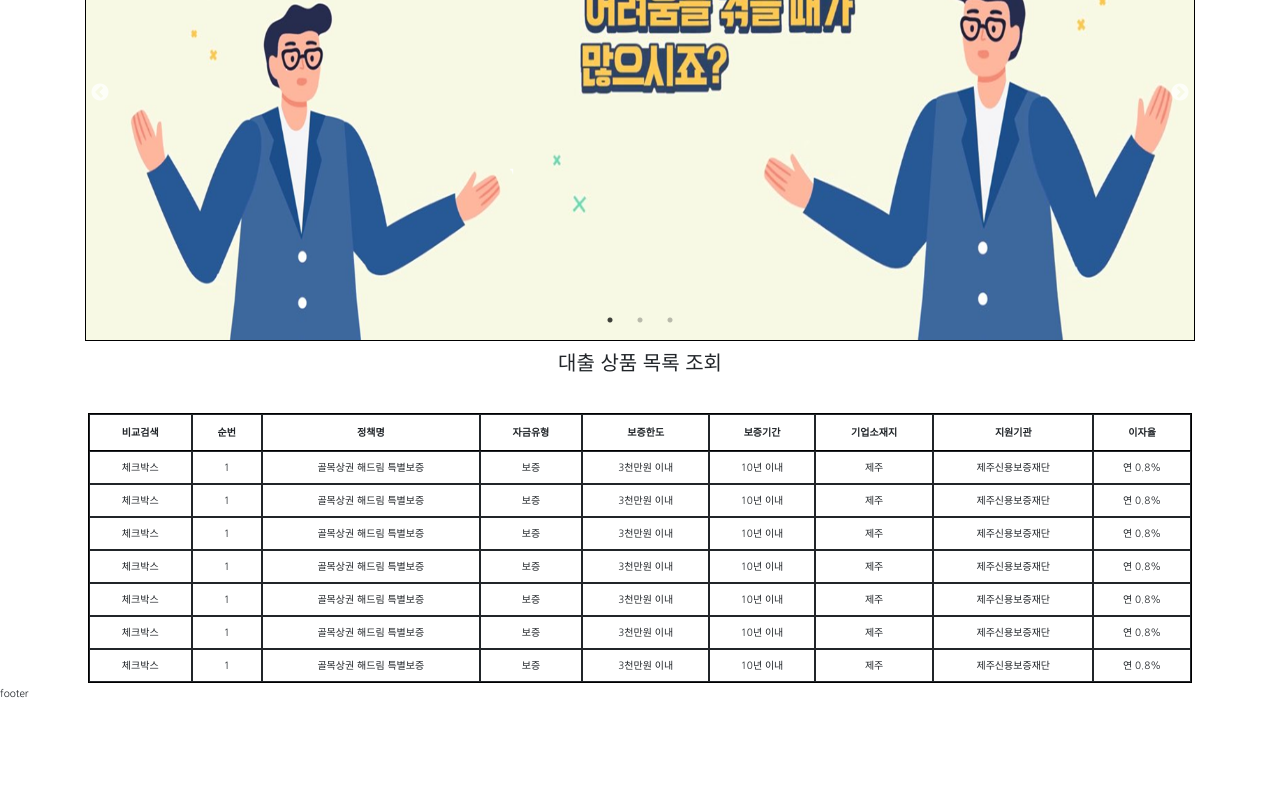
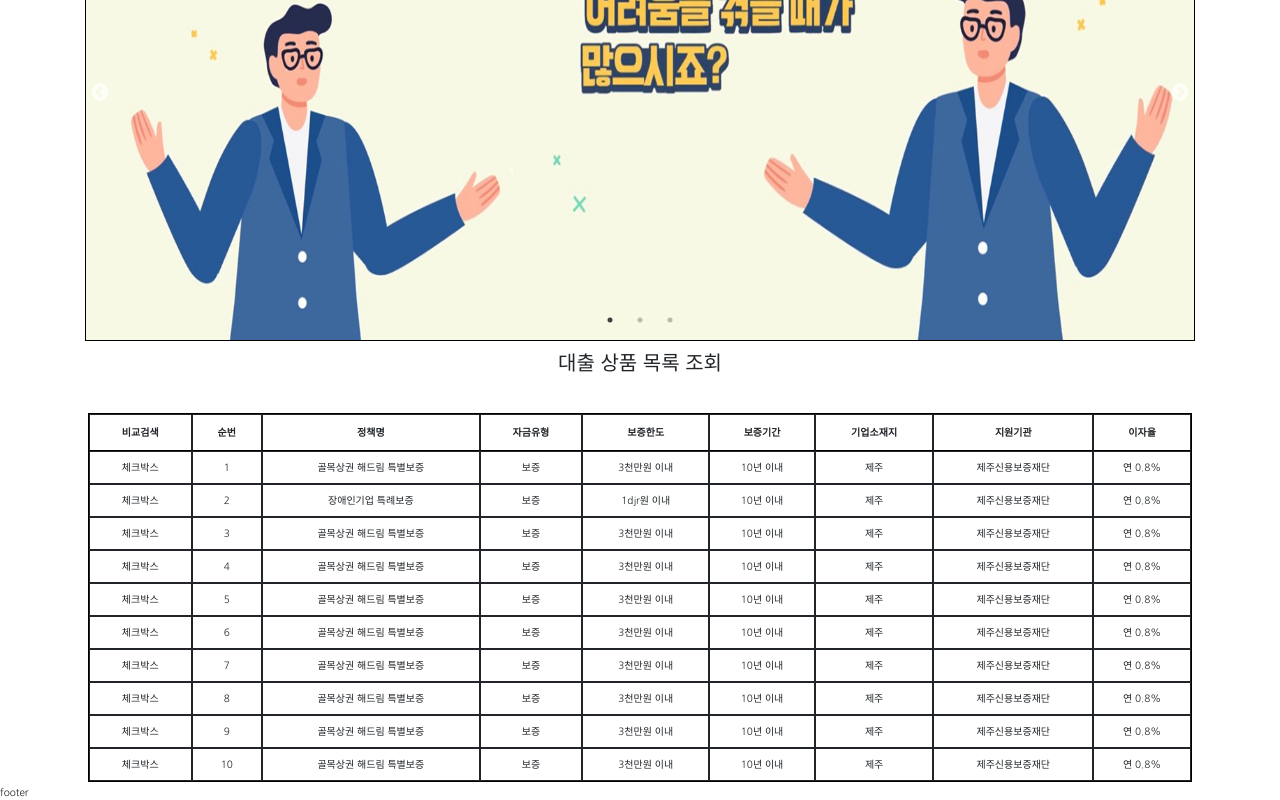
Before and after one commit to cohim/cosohim-hackathon, a React (Create React App) app: page /productsList in a window 1280 px wide. Shown: the part 221-1021 px from the top of the page. Before the commit the page ends 922 px from the top, so only its background shows below. Built offline with nearby package versions, Linux system fonts and the light colour scheme.

Commit message:
Edit style

```diff
--- a/src/components/MainComponent/DropdownInput/index.js
+++ b/src/components/MainComponent/DropdownInput/index.js
@@ -3,6 +3,7 @@ import { Dropdown } from 'react-bootstrap'
 import mag from "../../../assets/images/search.png"
 import Button from 'react-bootstrap/Button'
 import RecommendComponent from '../../RecommendComponent'
+import { Link } from 'react-router-dom'
 
 const DropdownInput = () => {
     return (
@@ -20,9 +21,11 @@ const DropdownInput = () => {
                 </Dropdown>
             </div>
             <div className= "search_mag">
-                <Button id = "magbtn" variant="link">
-                    <img src={mag} className = 'mag' alt="mag_img" width="100%" height="100%"/>
-                </Button>
+                <Link to="/productsList">
+                    <Button id = "magbtn" variant="link">
+                        <img src={mag} className = 'mag' alt="mag_img" width="100%" height="100%"/>
+                    </Button>
+                </Link>
             </div>
         </div>
     )
--- a/src/components/ProductsComponent/index.js
+++ b/src/components/ProductsComponent/index.js
@@ -53,7 +53,16 @@ const ProductsComponent = () => {
                         date="제주신용보증재단"
                         interestRate="연 0.8%" />
                         <ListItems
-                        idx="1"
+                        idx="2"
+                        productName="장애인기업 특례보증"
+                        guarantee="보증"
+                        liog="1djr원 이내"
+                        termgrt="10년 이내"
+                        seat="제주"
+                        date="제주신용보증재단"
+                        interestRate="연 0.8%" />
+                        <ListItems
+                        idx="3"
                         productName="골목상권 해드림 특별보증"
                         guarantee="보증"
                         liog="3천만원 이내"
@@ -62,7 +71,7 @@ const ProductsComponent = () => {
                         date="제주신용보증재단"
                         interestRate="연 0.8%" />
                         <ListItems
-                        idx="1"
+                        idx="4"
                         productName="골목상권 해드림 특별보증"
                         guarantee="보증"
                         liog="3천만원 이내"
@@ -71,7 +80,7 @@ const ProductsComponent = () => {
                         date="제주신용보증재단"
                         interestRate="연 0.8%" />
                         <ListItems
-                        idx="1"
+                        idx="5"
                         productName="골목상권 해드림 특별보증"
                         guarantee="보증"
                         liog="3천만원 이내"
@@ -80,7 +89,7 @@ const ProductsComponent = () => {
                         date="제주신용보증재단"
                         interestRate="연 0.8%" />
                         <ListItems
-                        idx="1"
+                        idx="6"
                         productName="골목상권 해드림 특별보증"
                         guarantee="보증"
                         liog="3천만원 이내"
@@ -89,7 +98,7 @@ const ProductsComponent = () => {
                         date="제주신용보증재단"
                         interestRate="연 0.8%" />
                         <ListItems
-                        idx="1"
+                        idx="7"
                         productName="골목상권 해드림 특별보증"
                         guarantee="보증"
                         liog="3천만원 이내"
@@ -98,7 +107,25 @@ const ProductsComponent = () => {
                         date="제주신용보증재단"
                         interestRate="연 0.8%" />
                         <ListItems
-                        idx="1"
+                        idx="8"
+                        productName="골목상권 해드림 특별보증"
+                        guarantee="보증"
+                        liog="3천만원 이내"
+                        termgrt="10년 이내"
+                        seat="제주"
+                        date="제주신용보증재단"
+                        interestRate="연 0.8%" />
+                        <ListItems
+                        idx="9"
+                        productName="골목상권 해드림 특별보증"
+                        guarantee="보증"
+                        liog="3천만원 이내"
+                        termgrt="10년 이내"
+                        seat="제주"
+                        date="제주신용보증재단"
+                        interestRate="연 0.8%" />
+                        <ListItems
+                        idx="10"
                         productName="골목상권 해드림 특별보증"
                         guarantee="보증"
                         liog="3천만원 이내"
--- a/src/layout/Header.js
+++ b/src/layout/Header.js
@@ -7,10 +7,8 @@ const Header = () => {
             <Navbar.Brand href="/" img src="/2019/lib/image/img-gov-logo.png" alt="코힘">로고</Navbar.Brand>
             <Navbar.Toggle aria-controls="basic-navbar-nav" />
             <Navbar.Collapse id="basic-navbar-nav">
-                <Nav className="mr-auto">
-                </Nav>
+                <Nav className="mr-auto"></Nav>
                     <Form inline>
-
                     <Nav className="mr-auto">
                         <NavDropdown title="소개" id="basic-nav-dropdown">
                             <NavDropdown.Item href="/foundation#foundation">재단 소개</NavDropdown.Item>
```
Lines whose indentation alone changed are shown as unchanged.
